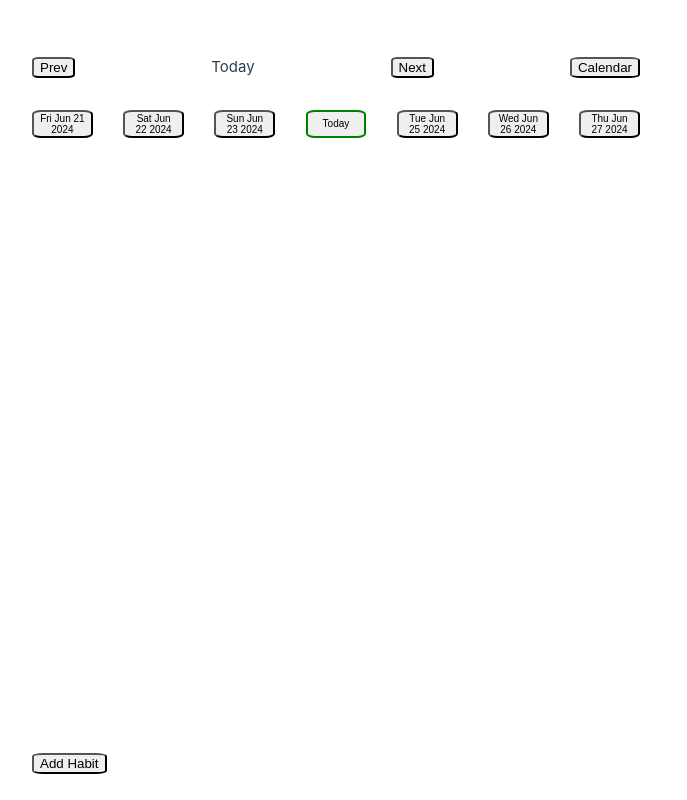
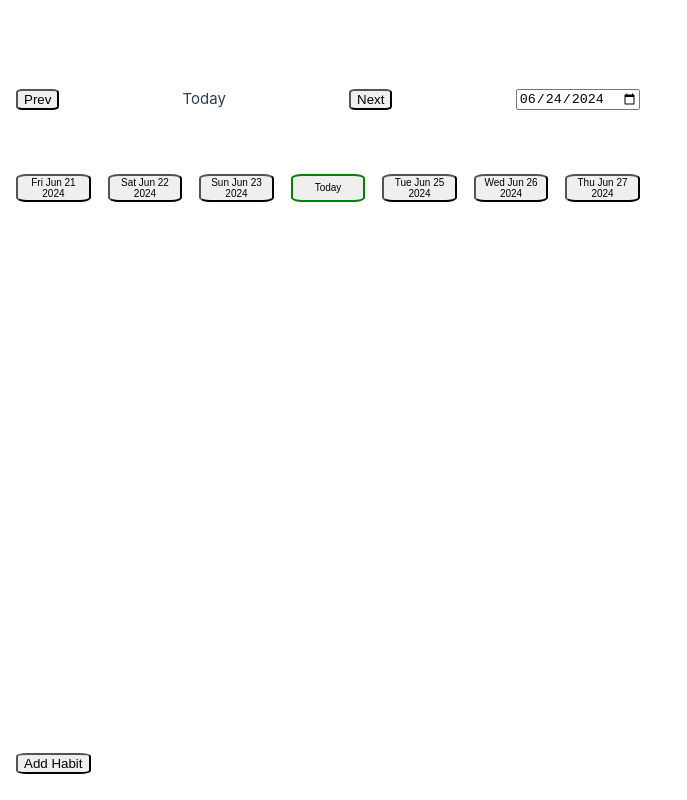
Before and after one commit to annaannaA33/habit-tracking, a Vue app: page /day/1 in a window 1280 px wide. Shown: the whole page, without its empty margins (0-687 px from the left). Built offline with nearby package versions, Linux system fonts and the light colour scheme.

Commit message:
entering date from calendar works fine

```diff
--- a/src/App.vue
+++ b/src/App.vue
@@ -4,4 +4,8 @@
 
 <script setup></script>
 
-<style></style>
+<style>
+#app {
+  padding: 1rem;
+}
+</style>
--- a/src/components/DayNavigation.vue
+++ b/src/components/DayNavigation.vue
@@ -1,15 +1,10 @@
 <template>
-  <div class="day-navigation">
+  <div class="day-navigation" @click="handleOutsideClick">
     <div class="nav-button">
       <button @click="prevDay">Prev</button>
       <div>{{ isToday(selectedDate) ? 'Today' : selectedDate }}</div>
       <button @click="nextDay">Next</button>
-      <button @click="showCalendar = true">Calendar</button>
-      <CalendarModal
-        v-if="showCalendar"
-        @select-date="selectDateFromCalendar"
-        @close="showCalendar = false"
-      />
+      <input type="date" placeholder="select date" v-model="selectedDate" />
     </div>
     <div class="seven-day-nav">
       <button
@@ -25,11 +20,10 @@
 </template>
 
 <script setup>
-import { ref, computed, watch } from 'vue'
+import { ref, computed } from 'vue'
 import { useRouter } from 'vue-router'
 import CalendarModal from './CalendarModal.vue'
 
-// Вынесем formatDate вверх
 const formatDate = (date) => {
   const day = date.getDate().toString().padStart(2, '0')
   const month = (date.getMonth() + 1).toString().padStart(2, '0')
@@ -41,6 +35,7 @@ const showCalendar = ref(false)
 const router = useRouter()
 const currentDate = ref(new Date())
 const selectedDate = ref(formatDate(currentDate.value))
+const selectedDateInput = ref(formatDate(currentDate.value))
 
 const days = computed(() => {
   const result = []
@@ -57,44 +52,47 @@ const days = computed(() => {
 
 const formattedDate = computed(() => formatDate(currentDate.value))
 
-const isToday = (date) => {
-  return date === formattedDate.value
-}
+const isToday = (date) => date === formattedDate.value
 
 const selectDay = (date) => {
   selectedDate.value = date
+  selectedDateInput.value = date
   router.push(`/day/${date}`)
 }
 
 const prevDay = () => {
   currentDate.value.setDate(currentDate.value.getDate() - 1)
   selectedDate.value = formatDate(currentDate.value)
+  selectedDateInput.value = selectedDate.value
   router.push(`/day/${selectedDate.value}`)
 }
 
 const nextDay = () => {
   currentDate.value.setDate(currentDate.value.getDate() + 1)
   selectedDate.value = formatDate(currentDate.value)
+  selectedDateInput.value = selectedDate.value
   router.push(`/day/${selectedDate.value}`)
 }
 
 const selectDateFromCalendar = (date) => {
   selectedDate.value = date
+  selectedDateInput.value = date
   router.push(`/day/${date}`)
+  showCalendar.value = false
 }
 
-watch(currentDate, (newDate) => {
-  selectedDate.value = formatDate(newDate)
-})
+const handleOutsideClick = (event) => {
+  if (!event.target.closest('.nav-button')) {
+    hideCalendar()
+  }
+}
 
-watch(selectedDate, (newDate) => {
-  if (isToday(newDate)) {
-    selectedDate.value = 'Today'
-  }
-})
+const hideCalendar = () => {
+  showCalendar.value = false
+}
 </script>
 
-<style>
+<style scoped>
 .seven-day-nav {
   display: flex;
   flex-direction: row;
@@ -103,9 +101,12 @@ watch(selectedDate, (newDate) => {
 }
 
 .seven-day-nav button {
-  width: 10%;
+  display: flex;
+  width: 12%;
+  max-height: 30%;
   font-size: 10px;
   align-items: center;
+  justify-content: center;
 }
 
 .nav-button {
@@ -113,7 +114,7 @@ watch(selectedDate, (newDate) => {
   flex-direction: row;
   align-items: center;
   justify-content: space-between;
-  margin: 5% 0;
+  margin: 10% 0;
 }
 
 .active {
```
